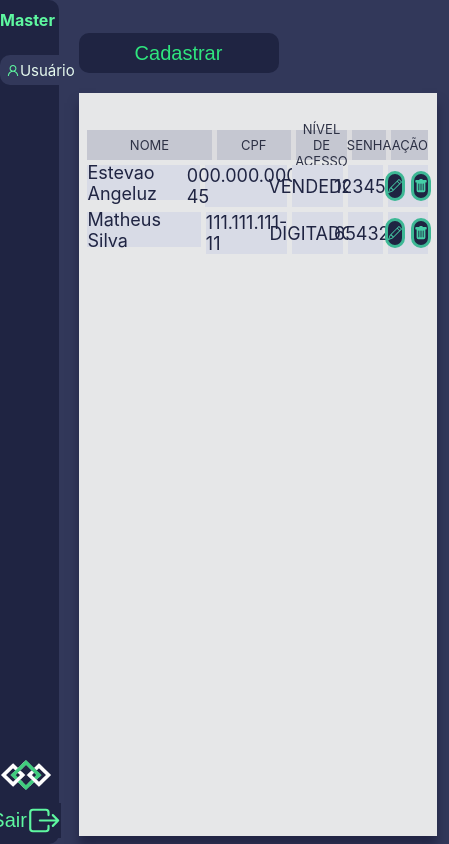
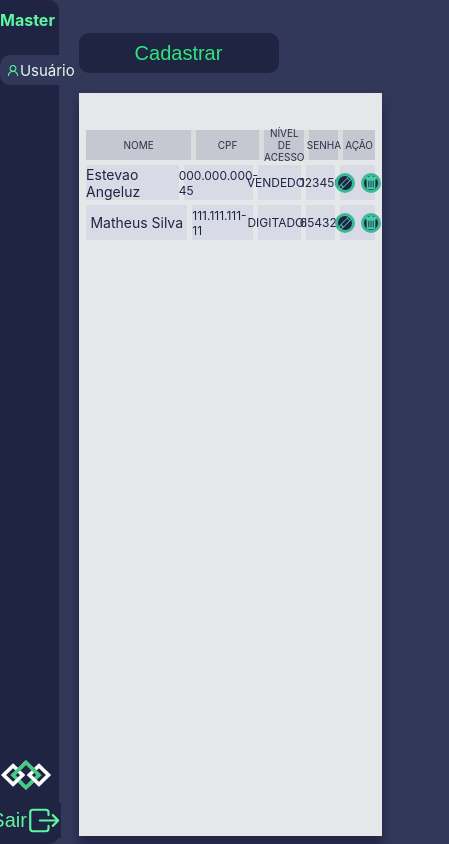
Before and after one commit to nicksonKLEY/metodologiaDeDesenvolvimento, a React (Create React App) app in the folder doc_board/: page /registerEmployee in a window 390 px wide. Shown: the whole page, 449 px wide, since content can reach past the window. Built offline with nearby package versions, Linux system fonts and the light colour scheme; what react-animations would draw is missing.

Commit message:
90% responsive application, RegisterEmployyes page

```diff
--- a/doc_board/src/pages/Dashboard/RegisterUser/index.tsx
+++ b/doc_board/src/pages/Dashboard/RegisterUser/index.tsx
@@ -4,6 +4,7 @@ import {
   BtnRegister,
   ContainerList,
   ContainerMain,
+  ContainerContent,
   Container,
   ListContain,
   HeaderList,
@@ -45,6 +46,7 @@ type CreateEmployeesData = {
 }
 
 const createEmployeeSchema = yup.object().shape({
+  id: yup.number(),
   nome: yup
     .string()
     .required('Nome é obrigatório')
@@ -81,20 +83,7 @@ export default function RegisterEmployee() {
       senha: '654321',
     },
   ])
-  // const elements = [
-  //   {
-  //     nome: 'Estevao Angeluz',
-  //     cpf: '000.000.000-45',
-  //     nivel_acesso: 'Vendedor',
-  //     senha: 123456,
-  //   },
-  //   {
-  //     nome: 'Matheus Silva',
-  //     cpf: '111.111.111-11',
-  //     nivel_acesso: 'Digitador',
-  //     senha: 654321,
-  //   },
-  // ]
+
   const [modal, setModal] = useState(false)
 
   const {
@@ -133,6 +122,7 @@ export default function RegisterEmployee() {
 
   return (
     <ContainerMain>
+      <ContainerContent>
         <NavMaster />
 
         <Container>
@@ -182,6 +172,7 @@ export default function RegisterEmployee() {
             </ViewList>
           </ContainerList>
         </Container>
+      </ContainerContent>
       {modal && (
         <Modal
           closeModalCopm={() => setModal(false)}
--- a/doc_board/src/pages/Dashboard/RegisterUser/style.tsx
+++ b/doc_board/src/pages/Dashboard/RegisterUser/style.tsx
@@ -1,20 +1,26 @@
 import styled from 'styled-components'
 
 export const Container = styled.div`
-  width: 100vw;
-  height: 100vh;
+  width: 100%;
+  height: 100%;
   justify-content: center;
   display: flex;
   align-items: center;
   flex-direction: column;
   color: #fff;
-  padding-left: 45px;
+  padding-left: 4.5rem;
   @media (max-width: 768px) {
-    font-size: 16px;
-    padding-left: 20px;
+    font-size: 1.6rem;
+    padding-left: 2rem;
   }
 `
-export const ContainerMain = styled.div`
+export const ContainerMain = styled.body`
+  width: 100vw;
+  height: 100vh;
+  display: flex;
+  justify-content: center;
+`
+export const ContainerContent = styled.div`
   width: 100vw;
   height: 100vh;
   display: flex;
@@ -33,8 +39,8 @@ export const ViewList = styled.div`
   width: 97%;
   height: 88%;
   background-color: #e6e7e8;
-  box-shadow: 0px 10px 10px #222544;
-  margin-top: 20px;
+  box-shadow: 0rem 1rem 1rem #222544;
+  margin-top: 2rem;
   align-items: center;
   justify-content: center;
   display: flex;
@@ -42,11 +48,11 @@ export const ViewList = styled.div`
 export const BtnRegister = styled.button`
   background-color: #1f2442;
   color: #2fe57e;
-  font-size: 20px;
-  width: 200px;
-  height: 40px;
-  margin-top: 25px;
-  border-radius: 10px;
+  font-size: 2rem;
+  width: 20rem;
+  height: 4rem;
+  margin-top: 2.5rem;
+  border-radius: 1rem;
   border: none;
   cursor: pointer;
   &:hover {
@@ -63,7 +69,7 @@ export const HeaderList = styled.header`
   display: flex;
   justify-content: space-between;
   width: 100%;
-  height: 30px;
+  height: 3rem;
   background-color: #dcdcdf;
 `
 export const NameUserHeader = styled.div`
@@ -72,7 +78,7 @@ export const NameUserHeader = styled.div`
   align-items: center;
   width: 40%;
   background-color: #c5c7d1;
-  margin-right: 5px;
+  margin-right: 0.5rem;
   color: #1f2442;
 `
 export const CPFUserHeader = styled.div`
@@ -82,7 +88,7 @@ export const CPFUserHeader = styled.div`
   width: 24%;
   background-color: #c5c7d1;
   color: #1f2442;
-  margin-right: 5px;
+  margin-right: 0.5rem;
 `
 export const AcessLeveluserHeader = styled.div`
   display: flex;
@@ -91,7 +97,7 @@ export const AcessLeveluserHeader = styled.div`
   width: 15%;
   background-color: #c5c7d1;
   color: #1f2442;
-  margin-right: 5px;
+  margin-right: 0.5rem;
 `
 export const PasswordUser = styled.div`
   align-items: center;
@@ -100,7 +106,7 @@ export const PasswordUser = styled.div`
   width: 10%;
   background-color: #c5c7d1;
   color: #1f2442;
-  margin-right: 5px;
+  margin-right: 0.5rem;
 `
 
 export const ActionPainel = styled.div`
@@ -111,68 +117,88 @@ export const ActionPainel = styled.div`
   background-color: #c5c7d1;
 `
 export const FieldName = styled(NameUserHeader)`
-  height: 35px;
-  font-size: 18px;
+  height: 3.5rem;
+  font-size: 1.8rem;
   background-color: #d8dbe6;
+  @media (max-width: 768px) {
+    font-size: 1.4rem;
+  }
 `
 export const FieldCPf = styled(CPFUserHeader)`
-  font-size: 18px;
+  font-size: 1.8rem;
   background-color: #d8dbe6;
+  @media (max-width: 768px) {
+    font-size: 1.2rem;
+  }
 `
 export const FieldPassword = styled(PasswordUser)`
-  font-size: 18px;
+  font-size: 1.8rem;
   background-color: #d8dbe6;
+  @media (max-width: 768px) {
+    font-size: 1.2rem;
+  }
 `
 export const FieldAcessLevel = styled(AcessLeveluserHeader)`
-  font-size: 18px;
+  font-size: 1.8rem;
   background-color: #d8dbe6;
+  @media (max-width: 768px) {
+    font-size: 1.2rem;
+  }
 `
 export const FieldActionPainel = styled(ActionPainel)`
   display: flex;
   flex-direction: row;
   background-color: #d8dbe6;
+  @media (max-width: 768px) {
+    font-size: 1.2rem;
+  }
 `
 export const BtnAction = styled.button`
   display: flex;
   align-items: center;
   justify-content: center;
-  margin: 3px;
-  width: 30px;
-  height: 30px;
-  border-radius: 20px;
+  margin: 0.3rem;
+  width: 3rem;
+  height: 3rem;
+  border-radius: 2rem;
   background-color: #1f2442;
-  border: 3px solid;
+  border: 0.3rem solid;
   border-color: #3db895;
   cursor: pointer;
   &:hover {
     background-color: #ffffff;
   }
+  @media (max-width: 768px) {
+    height: 2rem;
+    width: 2rem;
+  }
 `
 export const ColorIconAction = '#46cea7 '
 
 export const TextHeader = styled.p`
-  font-size: 14px;
+  font-size: 1.4rem;
   color: #2b2f44fd;
   text-align: center;
+  font-weigth: bold;
   @media (max-width: 768px) {
-    font-size: 13px;
+    font-size: 1rem;
   }
 `
 export const ContentInfos = styled.div`
-  height: 500px;
+  height: 50rem;
   width: 100%;
 `
 export const FieldData = styled.div`
   width: 100%;
   display: flex;
   flex-direction: row;
-  margin-top: 5px;
+  margin-top: 0.5rem;
 `
 
 export const MsgError = styled.span`
-  margin-top: 5px;
+  margin-top: 0.5rem;
   color: #e25a2d;
-  font-size: 15px;
+  font-size: 1.5rem;
   width: 100%;
   align-items: center;
   display: flex;
@@ -186,30 +212,30 @@ export const ViewInput = styled.div`
   align-items: center;
 `
 export const Input = styled.input`
-  margin-top: 20px;
+  margin-top: 2rem;
   width: 100%;
-  height: 40px;
+  height: 4rem;
   background-color: #fff;
-  border-radius: 5px;
-  border: 1px solid;
+  border-radius: 0.5rem;
+  border: 0.1rem solid;
   outline: none;
-  padding-left: 10px;
-  font-size: 20px;
+  padding-left: 1rem;
+  font-size: 2rem;
   &::placeholder {
     color: #060606;
   }
 `
 export const BtnCreateNewUser = styled.button`
   background-color: #40cd7e;
-  border-width: 2px;
+  border-width: 0.2rem;
   border-style: solid;
   border-color: #000;
-  border-radius: 30px;
+  border-radius: 3rem;
   font-weight: bold;
   outline: none;
-  height: 40px;
-  width: 140px;
-  font-size: 20px;
+  height: 4rem;
+  width: 14rem;
+  font-size: 2rem;
   color: #2b2f44;
   cursor: pointer;
 `
```
Lines whose indentation alone changed are shown as unchanged.
